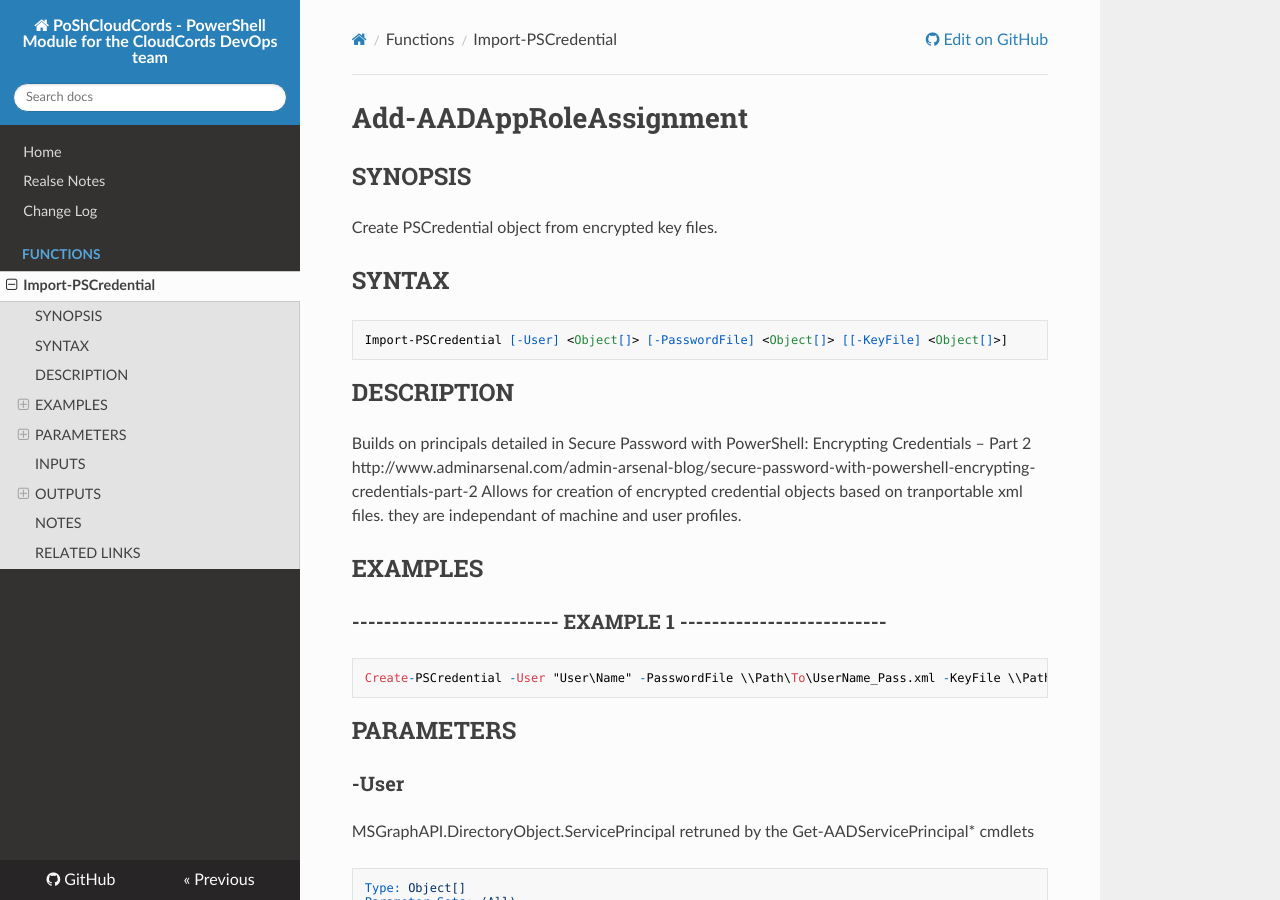
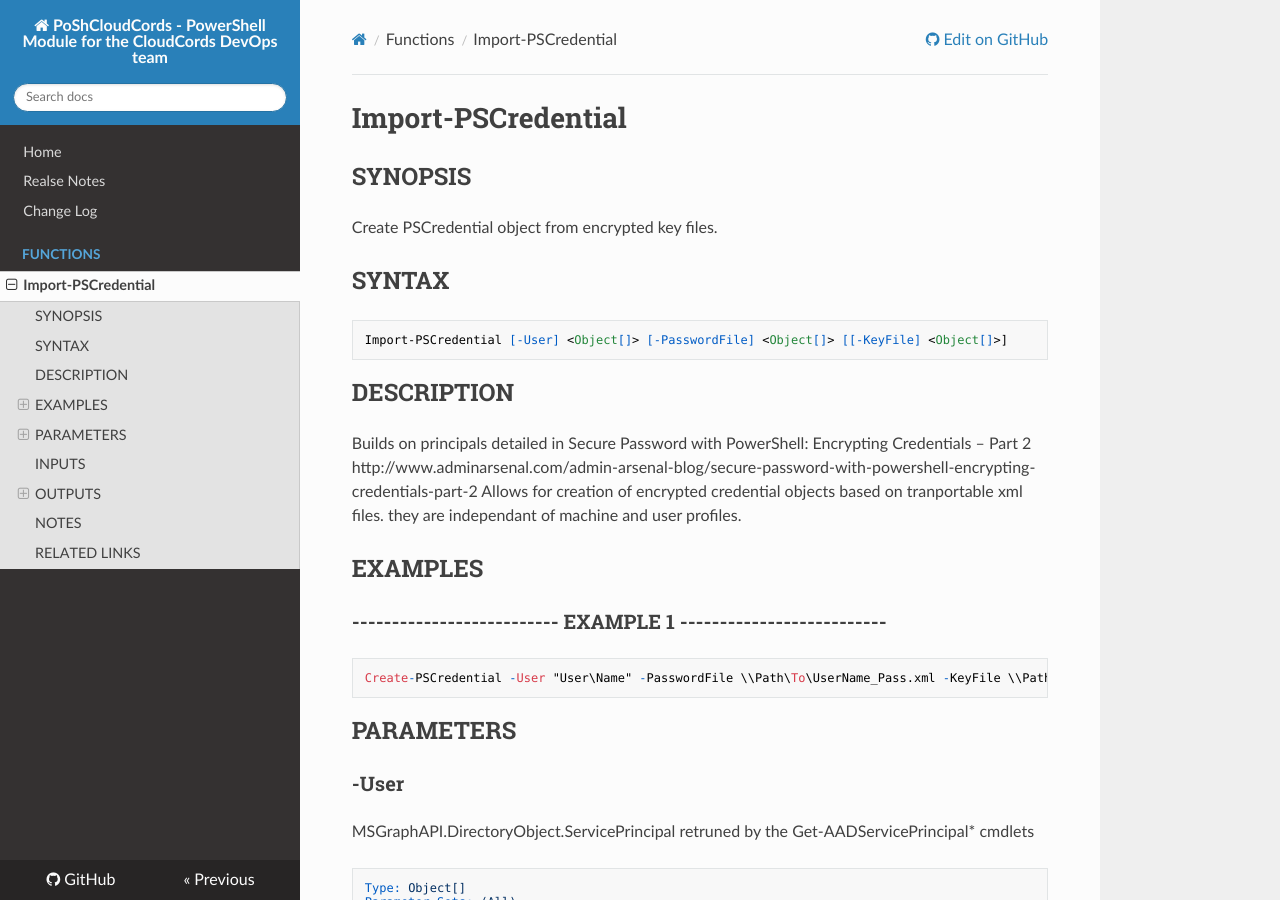
Before and after one commit to th3br3t/PoShCloudCords, an MkDocs documentation site: the page built from docs/functions/Import-PSCredential.md, in a window 1280 px wide and 900 px high. Built offline with MkDocs 1.6.1, drawn with Linux system fonts in a browser that asks for light colours; nearby versions of some CDN libraries.

Commit message:
Update Import-PSCredential.md

```diff
--- a/docs/functions/Import-PSCredential.md
+++ b/docs/functions/Import-PSCredential.md
@@ -1,4 +1,4 @@
-# Add-AADAppRoleAssignment
+# Import-PSCredential
 
 ## SYNOPSIS
 Create PSCredential object from encrypted key files.
```
